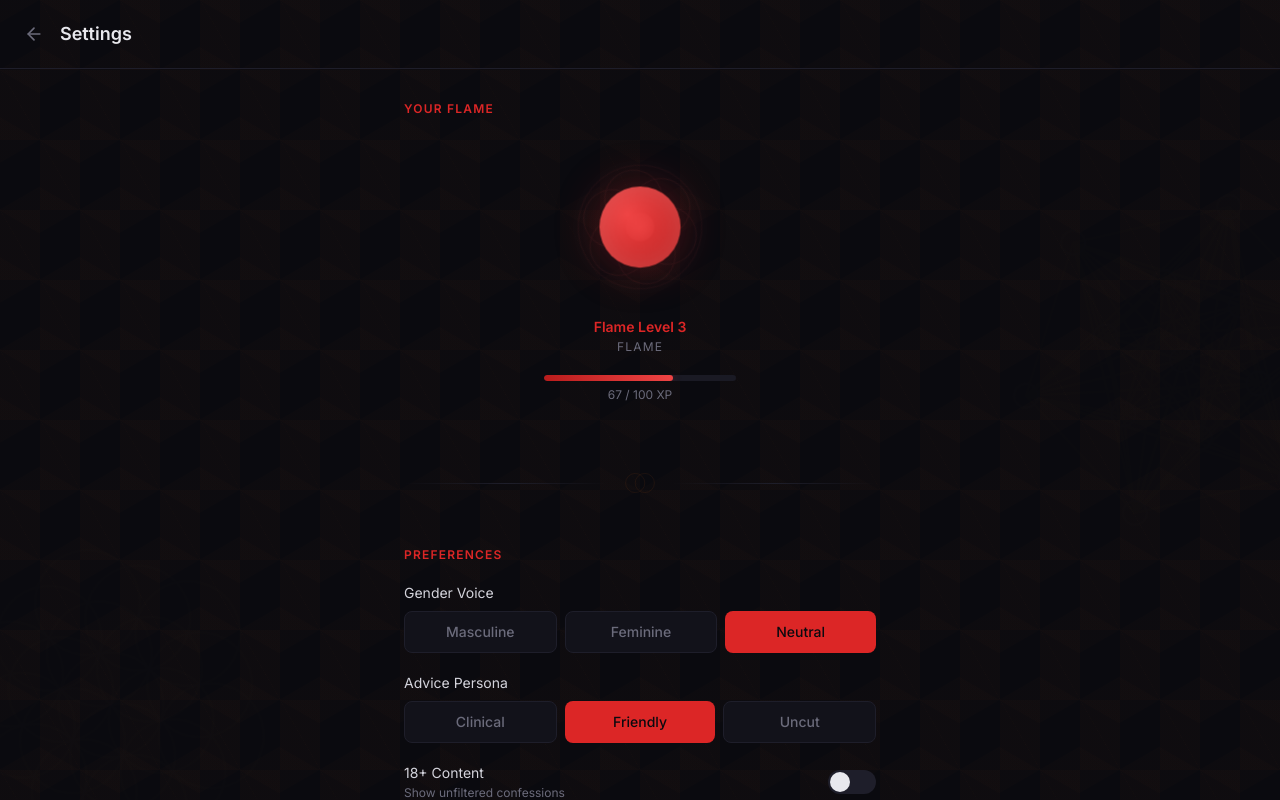
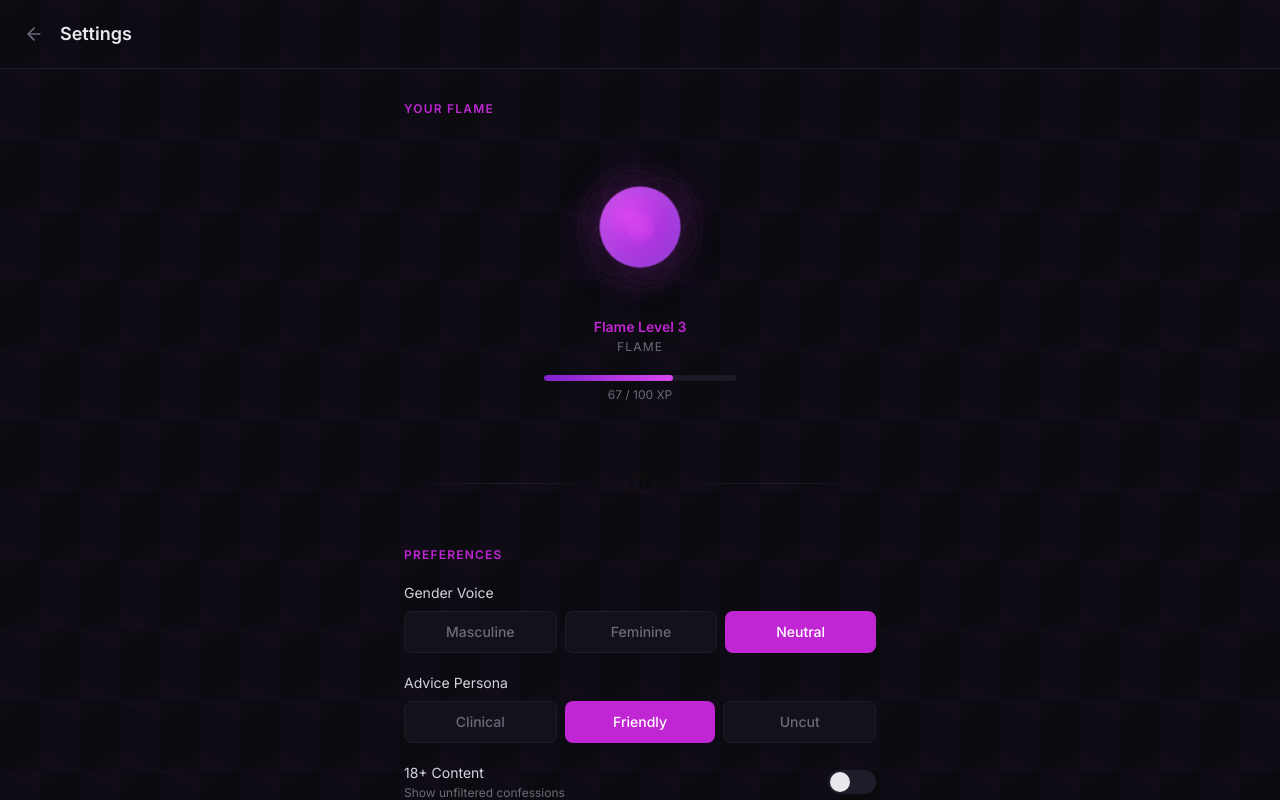
Before and after one commit to ryvynnlive-code/ryvynn-production, a Next.js app: page /settings in a window 1280 px wide. Shown: the top 800 px of the page. Built offline with nearby package versions, Linux system fonts and the light colour scheme.

Commit message:
feat: neon reddish-purple Dual Flame palette — fuchsia/violet identity

```diff
--- a/app/globals.css
+++ b/app/globals.css
@@ -11,9 +11,11 @@
     --card: #12121a;
     --card-foreground: #d4d4dc;
     --border: #1e1e2a;
-    --accent: #dc2626;
-    --accent-foreground: #0a0a0f;
-    --destructive: #dc2626;
+    --accent: #c026d3;
+    --accent-foreground: #ffffff;
+    --accent-glow: #9333ea;
+    --accent-hot: #e11d9a;
+    --destructive: #be185d;
     --radius: 0.75rem;
   }
 }
@@ -52,12 +54,12 @@ body {
 /* Sacred geometry grid overlay -- barely perceptible hexagonal grid */
 .sacred-grid {
   background-image:
-    linear-gradient(30deg, rgba(249,115,22,0.012) 12%, transparent 12.5%, transparent 87%, rgba(249,115,22,0.012) 87.5%, rgba(249,115,22,0.012)),
-    linear-gradient(150deg, rgba(249,115,22,0.012) 12%, transparent 12.5%, transparent 87%, rgba(249,115,22,0.012) 87.5%, rgba(249,115,22,0.012)),
-    linear-gradient(30deg, rgba(249,115,22,0.012) 12%, transparent 12.5%, transparent 87%, rgba(249,115,22,0.012) 87.5%, rgba(249,115,22,0.012)),
-    linear-gradient(150deg, rgba(249,115,22,0.012) 12%, transparent 12.5%, transparent 87%, rgba(249,115,22,0.012) 87.5%, rgba(249,115,22,0.012)),
-    linear-gradient(60deg, rgba(249,115,22,0.02) 25%, transparent 25.5%, transparent 75%, rgba(249,115,22,0.02) 75%, rgba(249,115,22,0.02)),
-    linear-gradient(60deg, rgba(249,115,22,0.02) 25%, transparent 25.5%, transparent 75%, rgba(249,115,22,0.02) 75%, rgba(249,115,22,0.02));
+    linear-gradient(30deg, rgba(192,38,211,0.015) 12%, transparent 12.5%, transparent 87%, rgba(192,38,211,0.015) 87.5%, rgba(192,38,211,0.015)),
+    linear-gradient(150deg, rgba(192,38,211,0.015) 12%, transparent 12.5%, transparent 87%, rgba(192,38,211,0.015) 87.5%, rgba(192,38,211,0.015)),
+    linear-gradient(30deg, rgba(192,38,211,0.015) 12%, transparent 12.5%, transparent 87%, rgba(192,38,211,0.015) 87.5%, rgba(192,38,211,0.015)),
+    linear-gradient(150deg, rgba(192,38,211,0.015) 12%, transparent 12.5%, transparent 87%, rgba(192,38,211,0.015) 87.5%, rgba(192,38,211,0.015)),
+    linear-gradient(60deg, rgba(147,51,234,0.025) 25%, transparent 25.5%, transparent 75%, rgba(147,51,234,0.025) 75%, rgba(147,51,234,0.025)),
+    linear-gradient(60deg, rgba(147,51,234,0.025) 25%, transparent 25.5%, transparent 75%, rgba(147,51,234,0.025) 75%, rgba(147,51,234,0.025));
   background-size: 80px 140px;
   background-position: 0 0, 0 0, 40px 70px, 40px 70px, 0 0, 40px 70px;
 }
--- a/app/settings/page.tsx
+++ b/app/settings/page.tsx
@@ -12,7 +12,7 @@ type AdviceStyle = 'clinical' | 'friendly' | 'uncut';
 type ThemeOption = 'dark-flame' | 'obsidian' | 'sacred-light';
 
 const THEMES: { id: ThemeOption; label: string; colors: [string, string] }[] = [
-  { id: 'dark-flame', label: 'Dark Flame', colors: ['#12121a', '#dc2626'] },
+  { id: 'dark-flame', label: 'Dark Flame', colors: ['#12121a', '#c026d3'] },
   { id: 'obsidian', label: 'Obsidian', colors: ['#000000', '#3f3f46'] },
   { id: 'sacred-light', label: 'Sacred Light', colors: ['#0f0f17', '#fbbf24'] },
 ];
@@ -217,7 +217,7 @@ export default function SettingsPage() {
               </p>
               <button
                 onClick={handleClearSession}
-                className="mt-4 inline-flex items-center gap-2 text-destructive hover:text-red-400 text-sm font-medium transition-colors"
+                className="mt-4 inline-flex items-center gap-2 text-destructive hover:text-fuchsia-400 text-sm font-medium transition-colors"
               >
                 <Trash2 className="h-4 w-4" />
                 Clear Session
--- a/components/avatar/FlameAvatar.tsx
+++ b/components/avatar/FlameAvatar.tsx
@@ -11,9 +11,9 @@ interface FlameAvatarProps {
 
 const STAGES = {
   1: { name: 'Ember', size: 48, color1: '#9a8478', color2: '#c2764a', glow: 'rgba(194,118,74,0.15)', pulseScale: 1.02, pattern: 'vesica-piscis' as const },
-  2: { name: 'Spark', size: 64, color1: '#b91c1c', color2: '#dc2626', glow: 'rgba(220,38,38,0.25)', pulseScale: 1.05, pattern: 'seed-of-life' as const },
-  3: { name: 'Flame', size: 80, color1: '#b91c1c', color2: '#ef4444', glow: 'rgba(220,38,38,0.35)', pulseScale: 1.08, pattern: 'seed-of-life' as const },
-  4: { name: 'Blaze', size: 100, color1: '#dc2626', color2: '#f59e0b', glow: 'rgba(245,158,11,0.4)', pulseScale: 1.1, pattern: 'flower-of-life' as const },
+  2: { name: 'Spark', size: 64, color1: '#7e22ce', color2: '#c026d3', glow: 'rgba(192,38,211,0.25)', pulseScale: 1.05, pattern: 'seed-of-life' as const },
+  3: { name: 'Flame', size: 80, color1: '#7e22ce', color2: '#d946ef', glow: 'rgba(192,38,211,0.35)', pulseScale: 1.08, pattern: 'seed-of-life' as const },
+  4: { name: 'Blaze', size: 100, color1: '#c026d3', color2: '#9333ea', glow: 'rgba(147,51,234,0.4)', pulseScale: 1.1, pattern: 'flower-of-life' as const },
   5: { name: 'Sovereign', size: 120, color1: '#fbbf24', color2: '#fefce8', glow: 'rgba(254,252,232,0.45)', pulseScale: 1.12, pattern: 'metatrons-cube' as const },
 };
 
--- a/components/sound/SoundPlayer.tsx
+++ b/components/sound/SoundPlayer.tsx
@@ -77,7 +77,7 @@ export default function SoundPlayer({ mood, confessionText, onClose }: Props) {
 
   if (result?.blocked) {
     return (
-      <div className="rounded-xl bg-zinc-900 border border-red-900/40 p-6 space-y-4">
+      <div className="rounded-xl bg-zinc-900 border border-fuchsia-900/40 p-6 space-y-4">
         <p className="text-zinc-300 text-sm leading-relaxed">{result.message}</p>
         <div className="space-y-1">
           <p className="text-xs text-zinc-500">🆘 988 Suicide &amp; Crisis Lifeline — call or text <strong className="text-zinc-300">988</strong></p>
@@ -109,7 +109,7 @@ export default function SoundPlayer({ mood, confessionText, onClose }: Props) {
         <button
           onClick={generateSong}
           disabled={loading}
-          className="w-full py-3 rounded-lg bg-red-700 hover:bg-red-600 text-white text-sm font-medium transition-colors disabled:opacity-50"
+          className="w-full py-3 rounded-lg bg-fuchsia-700 hover:bg-fuchsia-600 text-white text-sm font-medium transition-colors disabled:opacity-50"
         >
           {loading ? "Generating..." : "Generate sound for this moment"}
         </button>
@@ -128,7 +128,7 @@ export default function SoundPlayer({ mood, confessionText, onClose }: Props) {
 
           <button
             onClick={toggleAudio}
-            className="w-full py-3 rounded-lg bg-red-700 hover:bg-red-600 text-white text-sm font-medium transition-colors flex items-center justify-center gap-2"
+            className="w-full py-3 rounded-lg bg-fuchsia-700 hover:bg-fuchsia-600 text-white text-sm font-medium transition-colors flex items-center justify-center gap-2"
           >
             {playing ? (
               <>
@@ -152,7 +152,7 @@ export default function SoundPlayer({ mood, confessionText, onClose }: Props) {
         </div>
       )}
 
-      {error && <p className="text-xs text-red-400">{error}</p>}
+      {error && <p className="text-xs text-fuchsia-400">{error}</p>}
     </div>
   )
 }
--- a/tailwind.config.ts
+++ b/tailwind.config.ts
@@ -19,16 +19,17 @@ const config: Config = {
         "accent-foreground": "var(--accent-foreground)",
         destructive: "var(--destructive)",
         flame: {
-          50: "#fff7ed",
-          100: "#ffedd5",
-          200: "#fecaca",
-          300: "#fca5a5",
-          400: "#f87171",
-          500: "#ef4444",
-          600: "#dc2626",
-          700: "#c2410c",
-          800: "#9a3412",
-          900: "#7c2d12",
+          50: "#fdf4ff",
+          100: "#fae8ff",
+          200: "#f5d0fe",
+          300: "#f0abfc",
+          400: "#e879f9",
+          500: "#d946ef",
+          600: "#c026d3",
+          700: "#9333ea",
+          800: "#7e22ce",
+          900: "#6b21a8",
+          hot: "#e11d9a",
         },
       },
       fontFamily: {
@@ -38,18 +39,18 @@ const config: Config = {
       keyframes: {
         "glow-pulse": {
           "0%, 100%": {
-            textShadow: "0 0 20px rgba(249,115,22,0.6), 0 0 40px rgba(249,115,22,0.3)",
+            textShadow: "0 0 20px rgba(192,38,211,0.7), 0 0 40px rgba(147,51,234,0.4)",
           },
           "50%": {
-            textShadow: "0 0 30px rgba(249,115,22,0.8), 0 0 60px rgba(249,115,22,0.5), 0 0 80px rgba(249,115,22,0.2)",
+            textShadow: "0 0 30px rgba(192,38,211,0.9), 0 0 60px rgba(147,51,234,0.6), 0 0 80px rgba(225,29,154,0.3)",
           },
         },
         "card-glow": {
           "0%, 100%": {
-            boxShadow: "0 0 15px rgba(249,115,22,0.05)",
+            boxShadow: "0 0 15px rgba(192,38,211,0.08)",
           },
           "50%": {
-            boxShadow: "0 0 25px rgba(249,115,22,0.1)",
+            boxShadow: "0 0 25px rgba(192,38,211,0.15)",
           },
         },
         "breathe": {
```
Also changed, not shown: 2 other files (tests, documents, lock files or other folders).
